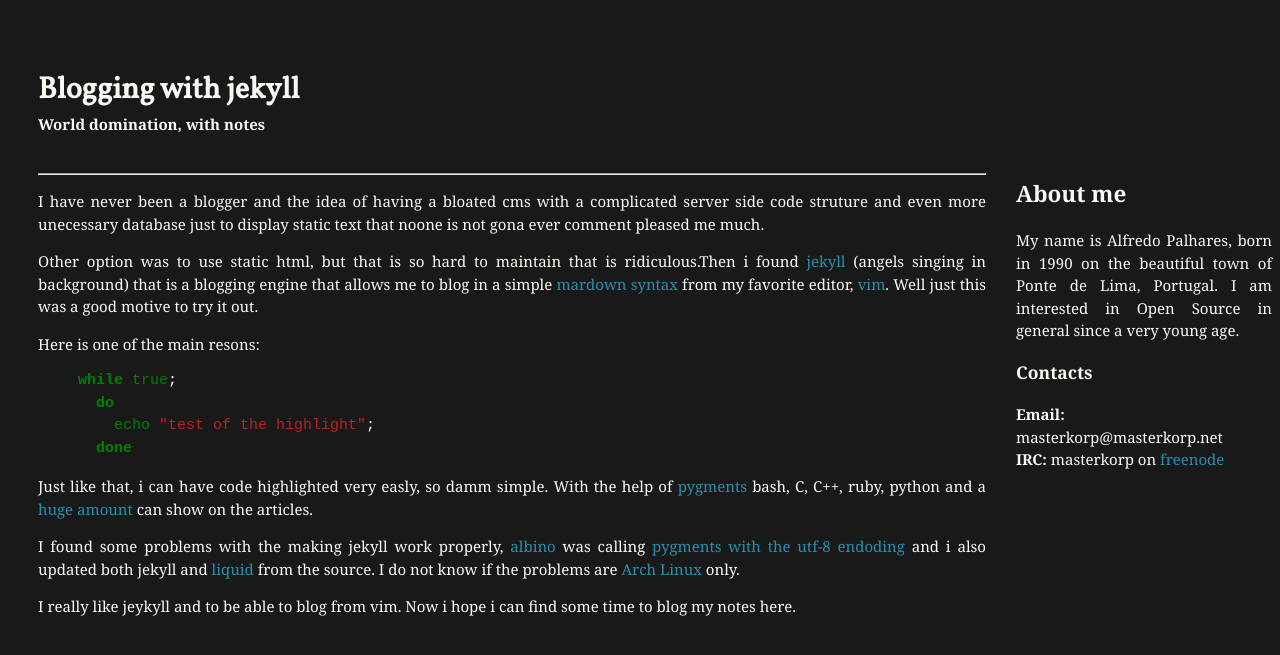
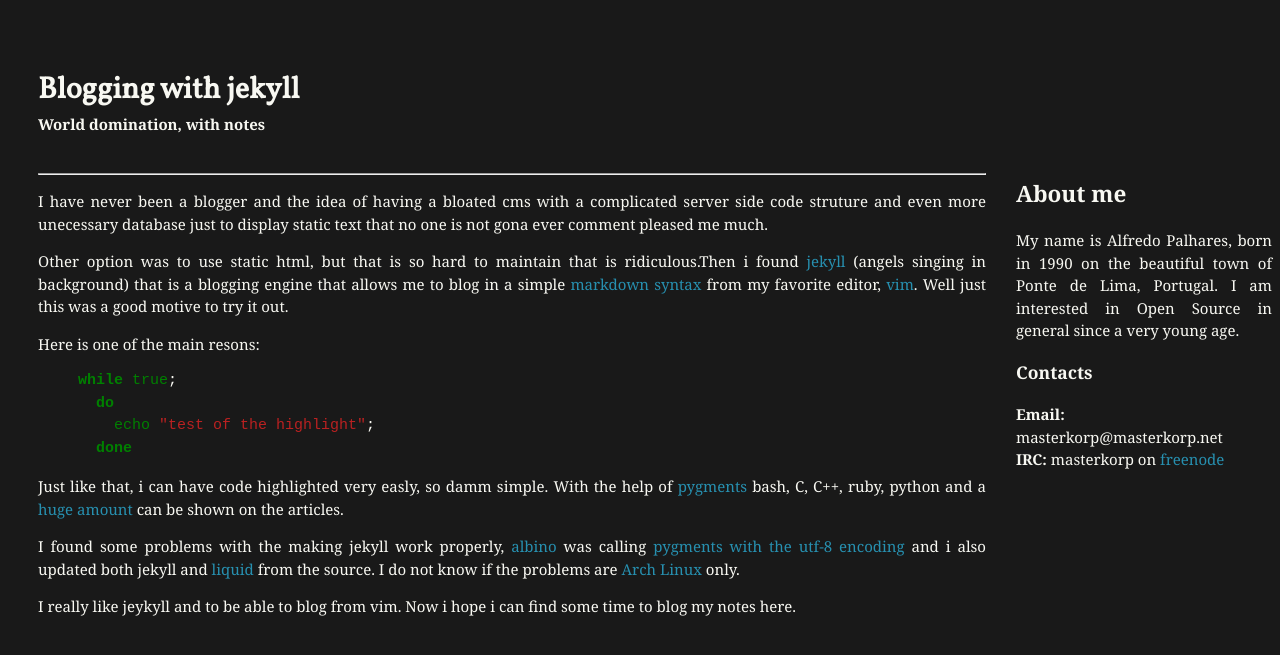
Before and after one commit to alfredopalhares/blog, a Jekyll site: the page built from _posts/2011-11-15-blogging-with-jekyll.md, in a window 1280 px wide. Shown: the top 655 px of the page. Built offline with Jekyll 4.4.1, drawn with Linux system fonts in a browser that asks for light colours; some web fonts are replaced; Markdown is read by kramdown in place of the engine named in the settings.

Commit message:
Fix grammar issues in the jekkyl post

```diff
--- a/_posts/2011-11-15-blogging-with-jekyll.md
+++ b/_posts/2011-11-15-blogging-with-jekyll.md
@@ -4,11 +4,11 @@ title : Blogging with jekyll
 ---
 
 I have never been a blogger and the idea of having a bloated cms with a complicated server side code struture and even more unecessary database
-just to display static text that noone is not gona ever comment pleased me much.
+just to display static text that no one is not gona ever comment pleased me much.
 
 Other option was to use static html, but that is so hard to maintain that is ridiculous.Then i found
 [jekyll](http://jekyllrb.com/) (angels singing in background) that is a blogging engine that allows me to blog in a simple
-[mardown syntax](http://en.wikipedia.org/wiki/Markdown) from my favorite editor, [vim](http://www.vim.org/). Well just this was a good motive to try it out.
+[markdown syntax](http://en.wikipedia.org/wiki/Markdown) from my favorite editor, [vim](http://www.vim.org/). Well just this was a good motive to try it out.
 
 Here is one of the main resons:
 {% highlight bash %}
@@ -19,10 +19,10 @@ while true;
 {% endhighlight %}
 
 Just like that, i can have code highlighted very easly, so damm simple. With the help of [pygments](http://pygments.org/) bash, C, C++, ruby, python and
-a [huge amount](http://pygments.org/languages/) can show on the articles.
+a [huge amount](http://pygments.org/languages/) can be shown on the articles.
 
 I found some problems with the making jekyll work properly, [albino](https://github.com/github/albino) was calling
-[pygments with the utf-8 endoding](http://doswa.com/2011/07/19/jekyll-syntax-highlighting-with-pygments-on-arch-linux.html) and i also
+[pygments with the utf-8 encoding](http://doswa.com/2011/07/19/jekyll-syntax-highlighting-with-pygments-on-arch-linux.html) and i also
 updated both jekyll and [liquid](http://liquidmarkup.org/) from the source. I do not know if the problems are [Arch Linux](http://www.archlinux.org/) only.
 
 I really like jeykyll and to be able to blog from vim. Now i hope i can find some time to blog my notes here.
```
